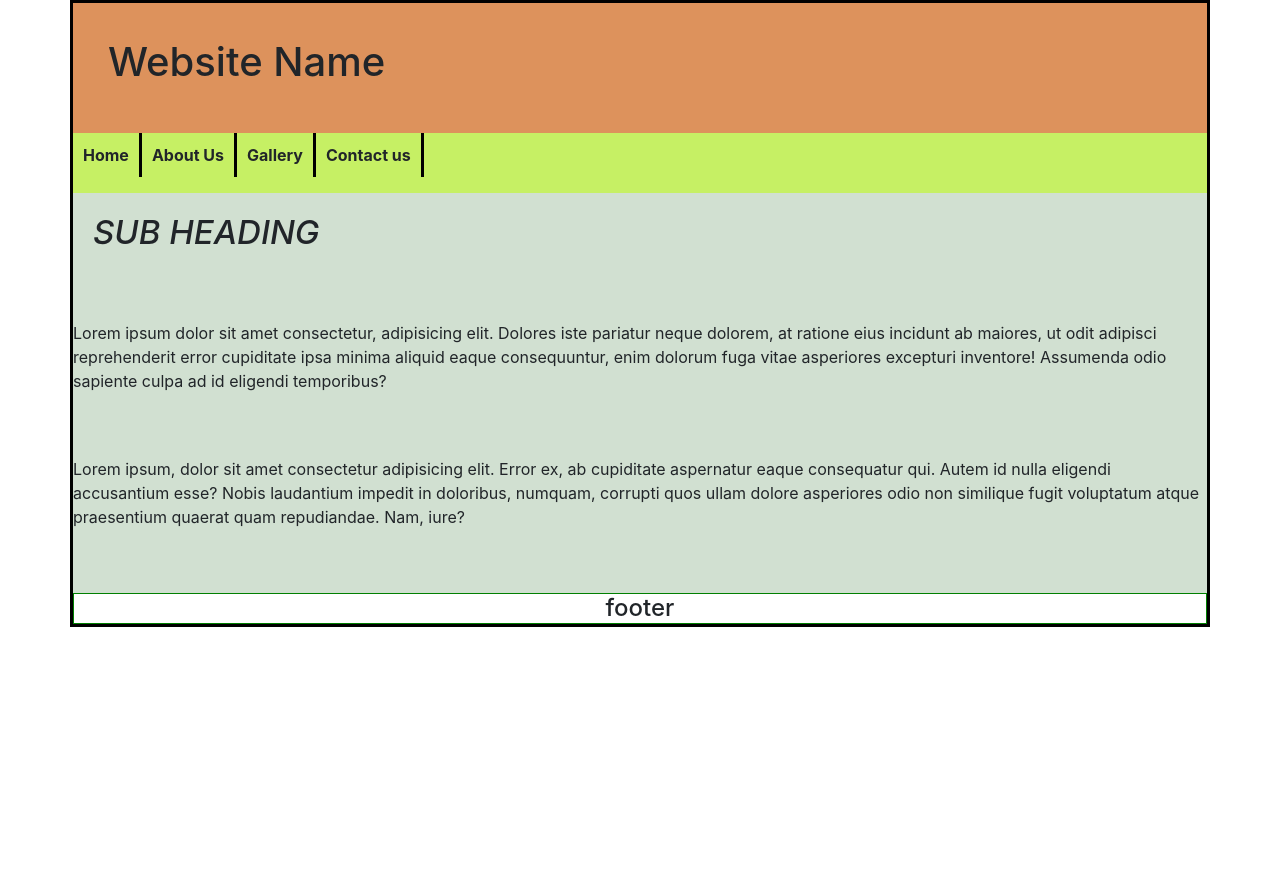
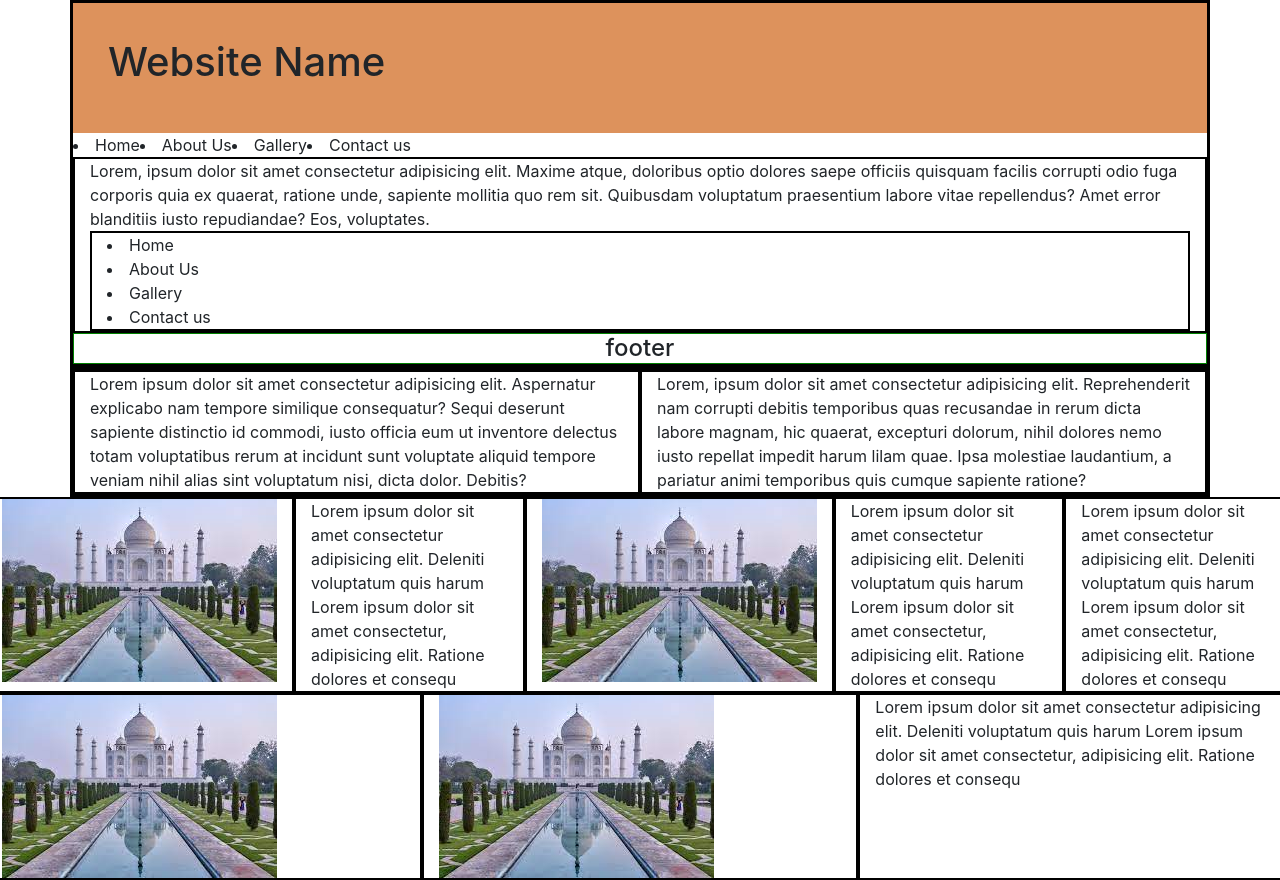
Before and after one commit to hamza887/CSS-learning, a plain HTML site: page index.html in a window 1280 px wide. Before the commit the page ends 800 px from the top, so only its background shows below. Drawn offline with Linux system fonts and the light colour scheme.

Commit message:
hello bootstrap

```diff
--- a/index.html
+++ b/index.html
@@ -13,20 +13,61 @@
        <div class="row webheading">
            <h1>Website Name</h1>
        </div>
-       <div class="row webnavbar">
-           <ul>Home</ul>
-           <ul>About Us</ul>
-           <ul>Gallery</ul>
-           <ul>Contact us</ul>
+       <div class="row r">
+           <li>Home</li>
+           <li>About Us</li>
+           <li>Gallery</li>
+           <li>Contact us</li>
        </div>
-       <div class="row sub-heading">
-           <h3>Sub heading</h3>
-           <p>Lorem ipsum dolor sit amet consectetur, adipisicing elit. Dolores iste pariatur neque dolorem, at ratione eius incidunt ab maiores, ut odit adipisci reprehenderit error cupiditate ipsa minima aliquid eaque consequuntur, enim dolorum fuga vitae asperiores excepturi inventore! Assumenda odio sapiente culpa ad id eligendi temporibus?</p>
-           <p>Lorem ipsum, dolor sit amet consectetur adipisicing elit. Error ex, ab cupiditate aspernatur eaque consequatur qui. Autem id nulla eligendi accusantium esse? Nobis laudantium impedit in doloribus, numquam, corrupti quos ullam dolore asperiores odio non similique fugit voluptatum atque praesentium quaerat quam repudiandae. Nam, iure?</p>
 
-       </div>
+       <div class="row">
+
+       <div class="  col">
+           <!-- <h3>Sub heading</h3> -->
+           <!-- <p>Lorem ipsum dolor sit amet consectetur, adipisicing elit. Dolores iste pariatur neque dolorem, at ratione eius incidunt ab maiores, ut odit adipisci reprehenderit error cupiditate ipsa minima aliquid eaque consequuntur, enim dolorum fuga vitae asperiores excepturi inventore! Assumenda odio sapiente culpa ad id eligendi temporibus?</p>
+           <p>Lorem ipsum, dolor sit amet consectetur adipisicing elit. Error ex, ab cupiditate aspernatur eaque consequatur qui. Autem id nulla eligendi accusantium esse? Nobis laudantium impedit in doloribus, numquam, corrupti quos ullam dolore asperiores odio non similique fugit voluptatum atque praesentium quaerat quam repudiandae. Nam, iure?</p> -->
+           <article>Lorem, ipsum dolor sit amet consectetur adipisicing elit. Maxime atque, doloribus optio dolores saepe officiis quisquam facilis corrupti odio fuga corporis quia ex quaerat, ratione unde, sapiente mollitia quo rem sit. Quibusdam voluptatum praesentium labore vitae repellendus? Amet error blanditiis iusto repudiandae? Eos, voluptates.</article>
+           <div class=" col">
+            <li>Home</li>
+            <li>About Us</li>
+            <li>Gallery</li>
+            <li>Contact us</li>
+        </div>
+
+</div>
+    </div>
        <div class="row footer">
            <h4>footer</h4>
        </div>
    </div>
+   <div class="container">
+       <div class="row">
+           <div class="col">Lorem ipsum dolor sit amet consectetur adipisicing elit. Aspernatur explicabo nam tempore similique consequatur? Sequi deserunt sapiente distinctio id commodi, iusto officia eum ut inventore delectus totam voluptatibus rerum at incidunt sunt voluptate aliquid tempore veniam nihil alias sint voluptatum nisi, dicta dolor. Debitis?</div>
+           <div class="col">Lorem, ipsum dolor sit amet consectetur adipisicing elit. Reprehenderit nam corrupti debitis temporibus quas recusandae in rerum dicta labore magnam, hic quaerat, excepturi dolorum, nihil dolores nemo iusto repellat impedit harum lilam quae. Ipsa molestiae laudantium, a pariatur animi temporibus quis cumque sapiente ratione?</div>
+       </div>
+   </div>
+   <div class="row row-cols-4">
+       <div class="col">
+           <img src="download.jpg" alt="">
+       </div>
+       <div class="col">Lorem ipsum dolor sit amet consectetur adipisicing elit. Deleniti voluptatum quis harum Lorem ipsum dolor sit amet consectetur, adipisicing elit. Ratione dolores et consequ
+       </div>
+       <div class="col">
+        <img src="download.jpg" alt="">
+    </div>
+    <div class="col">Lorem ipsum dolor sit amet consectetur adipisicing elit. Deleniti voluptatum quis harum Lorem ipsum dolor sit amet consectetur, adipisicing elit. Ratione dolores et consequ
+    </div>
+
+    <div class="col">Lorem ipsum dolor sit amet consectetur adipisicing elit. Deleniti voluptatum quis harum Lorem ipsum dolor sit amet consectetur, adipisicing elit. Ratione dolores et consequ
+    </div>
+    <div class="col">
+        <img src="download.jpg" alt="">
+    </div>
+    <div class="col">
+     <img src="download.jpg" alt="">
+ </div>
+ <div class="col">Lorem ipsum dolor sit amet consectetur adipisicing elit. Deleniti voluptatum quis harum Lorem ipsum dolor sit amet consectetur, adipisicing elit. Ratione dolores et consequ
+ </div>
+   </div>
+</head>
 </html>
--- a/style.css
+++ b/style.css
@@ -37,3 +37,6 @@ h3{
    justify-content: center; */
 
 }
+.col{
+    border: 2px solid black;
+}
```
